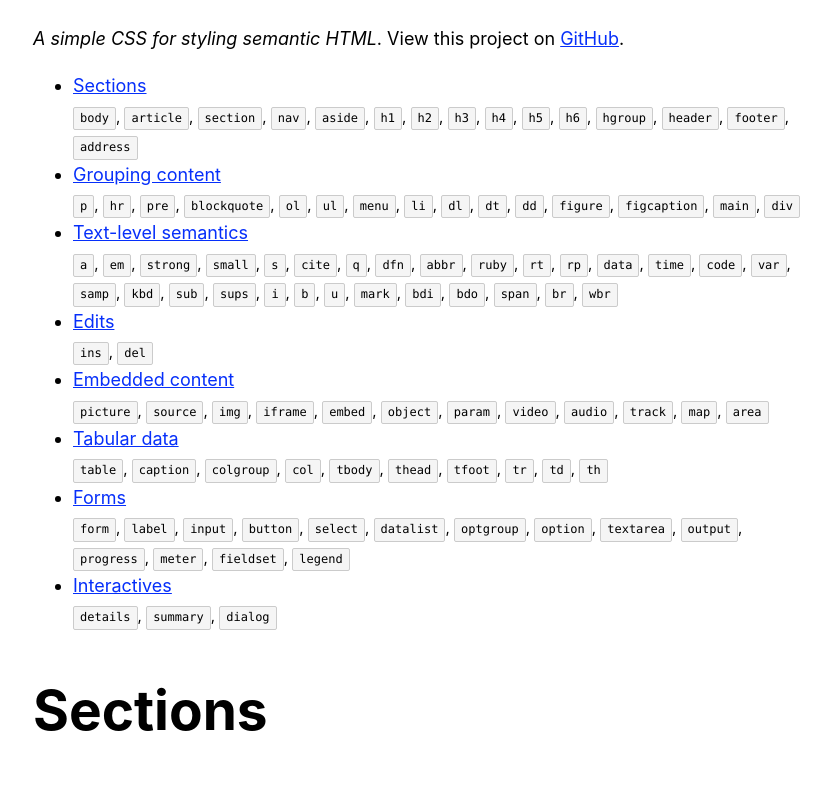
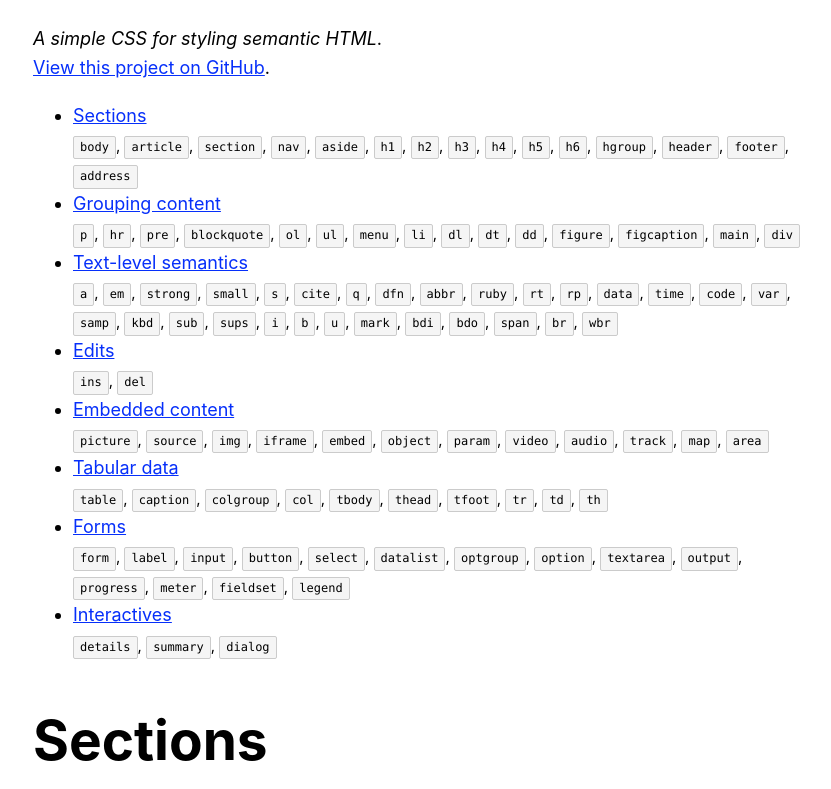
Before and after one commit to kemar/namida, a website: page index.html in a window 1280 px wide. Shown: the part 121-910 px from the top of the page, without its empty margins (223-1054 px from the left). Drawn offline with Linux system fonts and the light colour scheme.

Commit message:
Update main link

```diff
--- a/index.html
+++ b/index.html
@@ -24,7 +24,8 @@
         <h1>Namida</h1>
         <p>
             <i>A simple CSS for styling semantic HTML</i>.
-            View this project on <a href="https://github.com/kemar/namida">GitHub</a>.
+            <br>
+            <a href="https://github.com/kemar/namida">View this project on GitHub</a>.
         </p>
         <nav>
             <ul>
```
